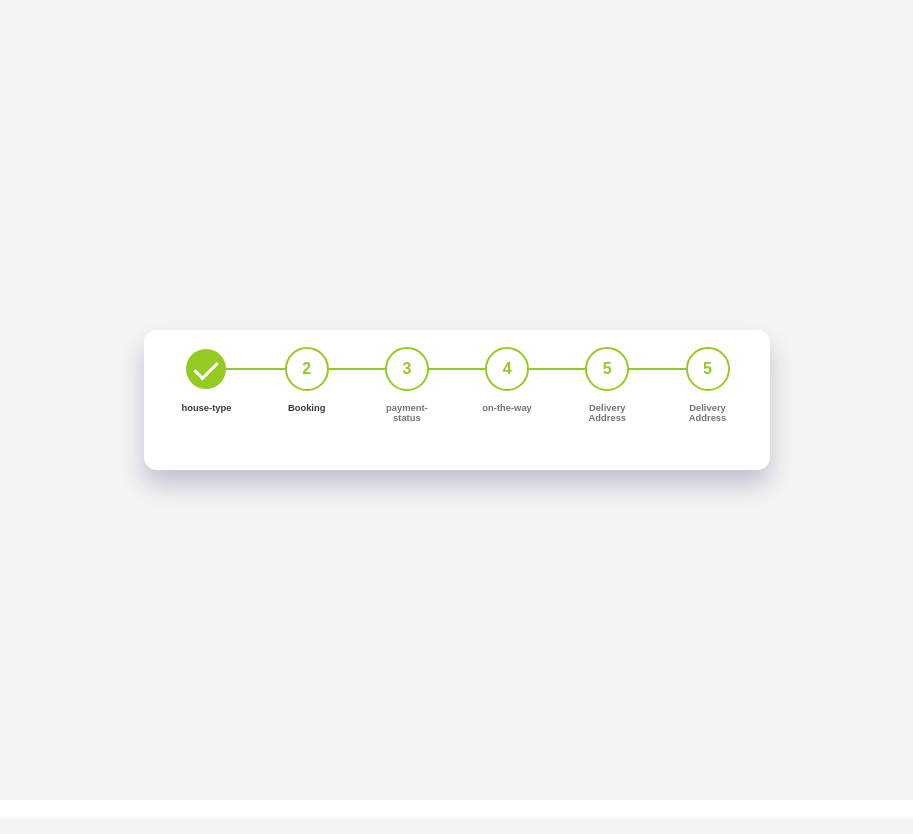
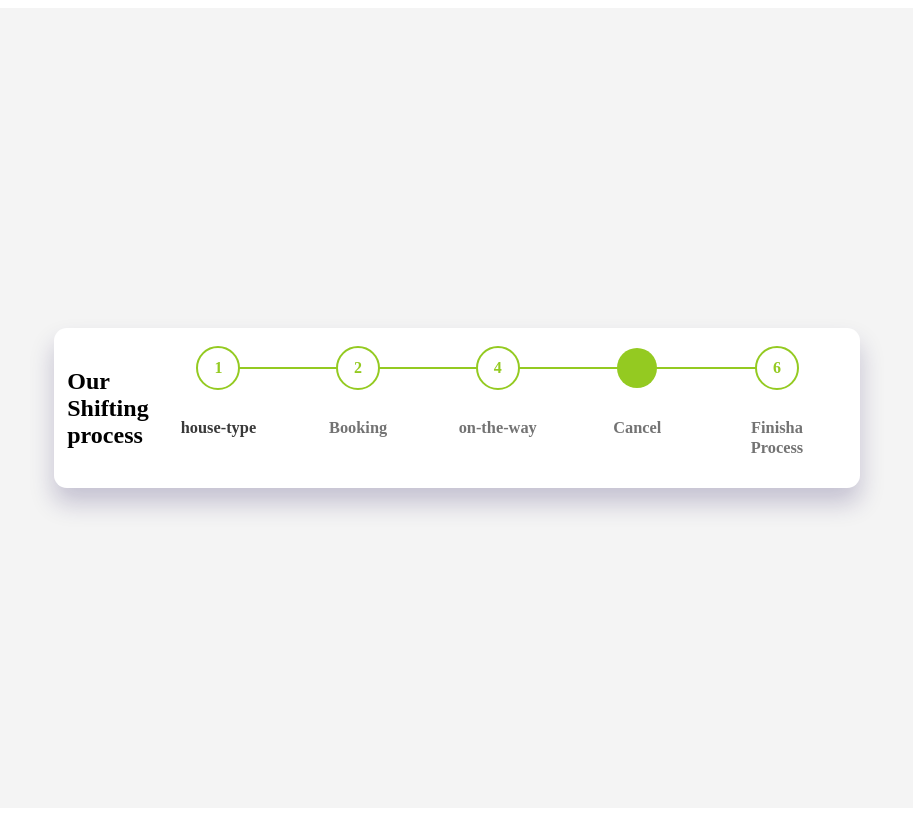
Before and after one commit to The-NikParmar/Home-Shifting, a Django app: a page that uses home shifting project/myenv/home_shifting/myapp/templates/utrack.html in a window 1280 px wide. Shown: the whole page, without its empty margins (183-1096 px from the left). Before the commit the page ends 494 px from the top, so only its background shows below. Run offline with Django 5.2, Linux system fonts and the light colour scheme; data comes from the database, SQL or seed files in the repository; both versions use the stored data as it was after the commit.

Commit message:
merge other

```diff
--- a/home shifting project/myenv/home_shifting/myapp/models.py
+++ b/home shifting project/myenv/home_shifting/myapp/models.py
@@ -28,6 +28,28 @@ class Booking(models.Model):
     razorpay_payment_id=models.CharField(max_length=100,null=True,blank=True)
     status = models.CharField(max_length=20,choices = ORDERSTATUS,default="Booking")
 
+    # Add flags for statuses
+    house_type_active = models.BooleanField(default=False)
+    booking_active = models.BooleanField(default=False)
+    payment_status_active = models.BooleanField(default=False)
+    on_the_way_active = models.BooleanField(default=False)
+    cancel_active = models.BooleanField(default=False)
+    finish_active = models.BooleanField(default=False)
+
+    def get_all_processes(self):
+        return [status[0] for status in self.ORDERSTATUS]
+
+    def save(self, *args, **kwargs):
+        # Set flags based on the current status
+        current_status = self.status
+        self.house_type_active = current_status == 'house-type'
+        self.booking_active = current_status == 'Booking'
+        self.payment_status_active = current_status == 'payment-status'
+        self.on_the_way_active = current_status == 'on-the-way'
+        self.cancel_active = current_status == 'cancel'
+        self.finish_active = current_status == 'finish'
+
+        super().save(*args, **kwargs)
 
     def __str__(self):
         return  self.bname + " || " + self.htype
--- a/home shifting project/myenv/home_shifting/myapp/static/myapp/css/progress_bar.css
+++ b/home shifting project/myenv/home_shifting/myapp/static/myapp/css/progress_bar.css
@@ -1,9 +1,9 @@
-* {
+/* * {
   margin: 0;
   padding: 0;
   box-sizing: border-box;
   font-family: sans-serif;
-}
+} */
 
 .container {
   width: 100%;
--- a/home shifting project/myenv/home_shifting/myapp/templates/mybookings.html
+++ b/home shifting project/myenv/home_shifting/myapp/templates/mybookings.html
@@ -43,13 +43,14 @@
                             <th>Order id</th>
                             <th>Payment id</th>
                             <th>Staus</th>
+                            <th>Action</th>
 
                         </tr>
                     </thead>
                     <tbody>
                         <tr>
                             {% for i in user_bookings %}
-                            <td>{{i.id}}</td>
+                            <td>{{forloop.counter}}</td>
                             <td>{{i.bname}}</td>
                             <td>{{i.htype}}</td>
                             <td>{{i.movefrom}}</td>
@@ -59,7 +60,8 @@
                             <td>{{i.price}}</td>
                             <td>{{i.razorpay_order_id}}</td>
                             <td>{{i.razorpay_payment_id}}</td>
-                            <td><a href="{% url "utrack" pk=i.pk %}" class="btn btn-primary" title="Track Status">{{i.status}}</a></td>
+                            <td><a href="{% url "utrack" pk=i.pk %}" class="btn btn-success" title="Track Status">CheckStatus</a></td>
+                            <td><a href="{% url 'cancle' pk=i.pk %}" class="btn btn-danger" title="Track Status">Cancle</a></td>
 
 
 
--- a/home shifting project/myenv/home_shifting/myapp/templates/utrack.html
+++ b/home shifting project/myenv/home_shifting/myapp/templates/utrack.html
@@ -1,3 +1,4 @@
+
 {% load static %}
 <html>
 <head>
@@ -21,34 +22,68 @@
 
 <body>
 
-    <section class="container" >
-        <ul class="container-list" >
-            <li class="container-item" >
+    {% comment %} <section class="container">
+        <ul class="container-list">
+            <h2 class="text-center my-5 pb-5">
+                Our Shifting <span class="text-primary"> process </span>
+            </h2>
+            <li class="container-item {% if booking.status == 'house-type' or booking.status == 'Booking' or booking.status == 'payment-status' or booking.status == 'on-the-way' or booking.status == 'Cancel' or booking.status == 'Finisha Process' %}active{% else %}unActive{% endif %}">
                 <a href="#" class="count">1</a>
-                <a href="#" class="progress" style="height: 3rem;"><h6>house-type</h6> </a>
+                <a href="#" class="progress" style="height: 3rem;"><h3>house-type</h3></a>
             </li>
-            <li class="container-item unActive">
+            <li class="container-item {% if booking.status == 'Booking' or booking.status == 'payment-status' or booking.status == 'on-the-way' or booking.status == 'Cancel' or booking.status == 'Finisha Process' %}active{% else %}unActive{% endif %}">
                 <a href="#" class="count">2</a>
-                <a href="#" class="progress" style="height: 3rem;"><h6>Booking</h6></a>
+                <a href="#" class="progress" style="height: 3rem;"><h3>Booking</h3></a>
             </li>
-            <li class="container-item unActive">
-                <a href="#" class="count">3</a>
-                <a href="#" class="progress"style="height: 3rem;"><h6>payment-status</h6></a>
+            <li class="container-item {% if booking.status == 'Booking' or booking.status == 'Cancel' or booking.status == 'Finisha Process' %}active{% else %}unActive{% endif %}">
+                <a href="#" class="count">4</a>
+                <a href="#" class="progress" style="height: 3rem;"><h3>on-the-way</h3></a>
             </li>
-            <li class="container-item unActive">
-                <a href="#" class="count">4</a>
-                <a href="#" class="progress" style="height: 3rem;"><h6>on-the-way</h6></a>
+            <li class="container-item {% if booking.status == 'Cancel' or booking.status == 'Finisha Process' %}active{% else %}unActive{% endif %}">
+                <a href="#" class="count">5</a>
+                <a href="#" class="progress" style="height: 3rem;"><h3>Cancel</h3></a>
             </li>
-            <li class="container-item unActive">
-                <a href="#" class="count">5</a>
-                <a href="#" class="progress"style="height: 3rem;"><h6>Delivery Address</h6></a>
-            </li>
-            <li class="container-item unActive">
-                <a href="#" class="count">5</a>
-                <a href="#" class="progress"style="height: 3rem;"><h6>Delivery Address</h6></a>
+            <li class="container-item {% if booking.status == 'Finisha Process' %}active{% else %}unActive{% endif %}">
+                <a href="#" class="count">6</a>
+                <a href="#" class="progress" style="height: 3rem;"><h3>Finisha Process</h3></a>
             </li>
         </ul>
     </section>
+     {% endcomment %}
+     <section class="container">
+        <ul class="container-list">
+            <h2 class="text-center my-5 pb-5">
+                Our Shifting <span class="text-primary"> process </span>
+            </h2>
+            <li class="container-item {% if booking.status == 'house-type' or booking.status == 'Booking' or booking.status == 'payment-status' or booking.status == 'on-the-way' or booking.status == 'Cancel' or booking.status == 'Finisha Process' %}active{% else %}unActive{% endif %}">
+                <a href="#" class="count">1</a>
+                <a href="#" class="progress" style="height: 3rem;"><h3>house-type</h3></a>
+            </li>
+            <li class="container-item {% if booking.status == 'Booking' or booking.status == 'payment-status' or booking.status == 'on-the-way' or booking.status == 'Cancel' or booking.status == 'Finisha Process' %}active{% else %}unActive{% endif %}">
+                <a href="#" class="count">2</a>
+                <a href="#" class="progress" style="height: 3rem;"><h3>Booking</h3></a>
+            </li>
+
+            <li class="container-item {% if booking.status == 'Booking' or booking.status == 'Cancel' or booking.status == 'Finisha Process' %}active{% else %}unActive{% endif %}">
+                <a href="#" class="count">4</a>
+                <a href="#" class="progress" style="height: 3rem;"><h3>on-the-way</h3></a>
+            </li>
+            <li class="container-item {% if booking.status == 'cancel' or booking.status == 'Finisha Process' %}active{% else %}unActive{% endif %}">
+                <a href="#" class="count">5</a>
+                <a href="#" class="progress" style="height: 3rem;"><h3>Cancel</h3></a>
+            </li>
+            <li class="container-item {% if booking.status == 'Finisha Process' %}active{% else %}unActive{% endif %}">
+                <a href="#" class="count">6</a>
+                <a href="#" class="progress" style="height: 3rem;"><h3>Finisha Process</h3></a>
+            </li>
+        </ul>
+    </section>
+
+
+
+
+
+
 
 </body>
 </html>
--- a/home shifting project/myenv/home_shifting/myapp/urls.py
+++ b/home shifting project/myenv/home_shifting/myapp/urls.py
@@ -36,5 +36,6 @@ urlpatterns = [
     path('success/', views.success, name='success'),
     path('mybookings/',views.mybookings, name='mybookings'),
     path('utrack/ <int:pk>/',views.utrack, name="utrack"),
+    path('cancle/ <int:pk>/',views.cancle, name="cancle"),
 
 ]
--- a/home shifting project/myenv/home_shifting/myapp/views.py
+++ b/home shifting project/myenv/home_shifting/myapp/views.py
@@ -11,8 +11,6 @@ from django.conf import settings
 from django.urls import reverse
 import razorpay
 
-
-# Create your views here.
 
 
 def index (request):
@@ -266,7 +264,21 @@ def mybookings(request):
     user_bookings = Booking.objects.filter(userid=user)
     return render(request,"mybookings.html",{'user_bookings': user_bookings})
 
-def utrack(request,pk):
-    e = Booking.objects.filter(pk=pk)
 
-    return render(request, "utrack.html",{'e':e})
+def utrack(request, pk):
+    booking = get_object_or_404(Booking, pk=pk)
+    context = {'booking': booking}
+    print(context)
+    return render(request, "utrack.html", context)
+
+def cancle(request,pk):
+    booking = Booking.objects.get(pk=pk)
+
+    # Check if the booking is not already canceled
+    if booking.status != 'cancel':
+        # Set the status to 'cancel'
+        booking.status = 'cancel'
+        booking.save()
+
+    # Redirect back to the user's bookings page
+    return redirect('mybookings')
```
Also changed, not shown: home shifting project/myenv/home_shifting/myapp/templates/index.html (+11 -7 lines), home shifting project/myenv/home_shifting/db.sqlite3, home shifting project/myenv/home_shifting/myapp/migrations/0014_booking_booking_active_booking_cancel_active_and_more.py (added), home shifting project/myenv/home_shifting/myapp/migrations/0015_alter_booking_booking_active_and_more.py (added), home shifting project/myenv/home_shifting/myapp/migrations/0016_alter_booking_booking_active_and_more.py (added).
